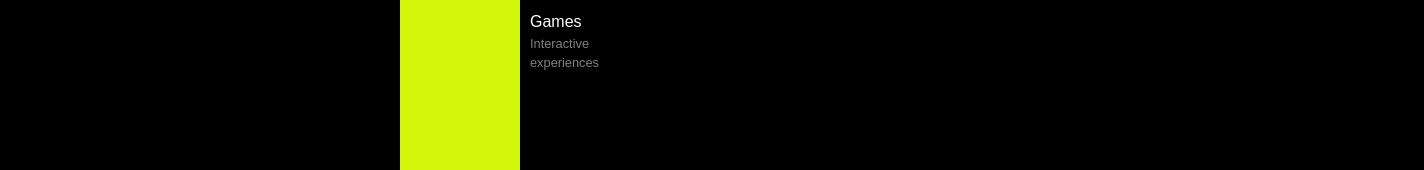
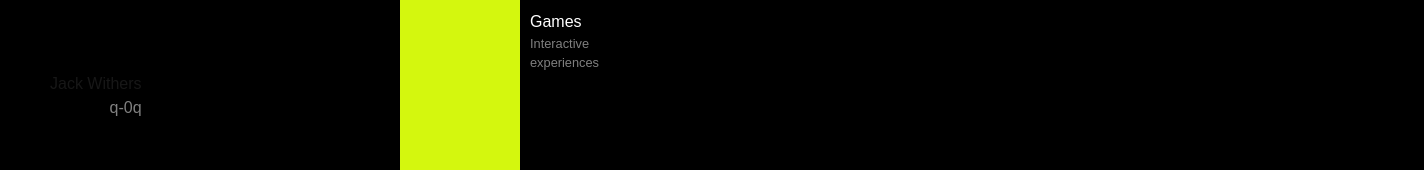
Before and after one commit to q-0q/website, a Next.js app: page / in a window 1280 px wide. Shown: the top 170 px of the page, 1424 px wide, since content can reach past the window. Built offline with nearby package versions, Linux system fonts and the light colour scheme.

Commit message:
feat: badge

```diff
--- a/app/layout.tsx
+++ b/app/layout.tsx
@@ -8,6 +8,7 @@ import { AppContextProvider } from "@/component/context";
 import Header from "@/component/header";
 import Menu from "@/component/menu";
 import Subpage from "@/component/subpage";
+import Badge from "@/component/badge";
 
 const geistSans = Geist({
   variable: "--font-geist-sans",
@@ -39,6 +40,7 @@ export default function RootLayout({
           {/* <Header /> */}
 
           <div style={styles.content}>
+            <Badge></Badge>
             <Menu></Menu>
             {children}
           </div>
--- a/component/badge.tsx
+++ b/component/badge.tsx
@@ -1,24 +1,73 @@
-import React, { ReactNode } from "react";
+"use client";
+
+import React, { ReactNode, useEffect, useRef } from "react";
 import { CSSProperties } from "react";
 import "../app/globals.css";
+import { useAppContext } from "./context";
+import { MenuState } from "./menu-item";
+import gsap from "gsap";
 
 export default function Badge() {
+
+      const {
+          selectedPageIndex,
+          setSelectedPageIndex,
+          previousSelectedPageIndex,
+          setPreviousSelectedPageIndex,
+          menuState,
+          setMenuState
+      } = useAppContext()
+
+      const ref = useRef<HTMLDivElement>(null);
+
+      useEffect(() => {
+
+        const handleResize = () => {
+          choreograph();
+        };
+        handleResize();
+        window.addEventListener("resize", handleResize);
+        return () => {
+          window.removeEventListener("resize", handleResize);
+        };
+      });
+
+      useEffect(() => {
+        // menu-wide animations
+        choreograph();
+      }, [menuState]);
+
+
   return (
-    <div style={styles.title}>
-      <p>Jack Withers | q-0q</p>
+    <div style={styles.title} ref={ref}>
+      <p>Jack Withers</p>
+      <p style={{color: "gray"}}>q-0q</p>
     </div>
   );
+
+  function choreograph() {
+    // gsap.to(ref.current, {
+    //   x:
+    //   duration: 0.2,
+    // });
+
+    const opacity = menuState == MenuState.Open || menuState == MenuState.Init ? 1 : 0;
+    console.log("opacity: " + opacity)
+    gsap.to(ref.current, {
+      opacity: opacity,
+      duration: 0.2
+    })
+  }
 }
 
-const styles : { title: CSSProperties } = {
+const styles: { title: CSSProperties } = {
   title: {
     position: "absolute",
-    height: "calc(var(--vh, 1vh) * 3)",
-    background: "var(--brand-color)",
-    color: "black",
+    top: "calc(var(--vh, 1vh) * 9)",
+    left: "calc(var(--vh, 1vh) * 5)",
     display: "flex",
-    flexDirection: "row",
-    alignItems: "center",
+    flexDirection: "column",
+    alignItems: "end",
     paddingLeft: "10px",
   },
 };
--- a/component/menu-item.tsx
+++ b/component/menu-item.tsx
@@ -9,6 +9,7 @@ import { useGSAP } from "@gsap/react";
 import { inverseLerp, lerp, setVhVariable } from "@/helper/helper";
 import { usePathname, useRouter, useSearchParams } from "next/navigation";
 import { MOBILE_BREAKPOINT } from "./subpage-list";
+import Badge from "./badge";
 
 type MenuItemProps = {
   index: number;
@@ -132,12 +133,12 @@ export default function MenuItem({ index, title, description, slug }: MenuItemPr
           <div
             style={{
               ...(isMobile &&
-              selectedPageIndex == index &&
-              menuState == MenuState.Closed
+                selectedPageIndex == index &&
+                menuState == MenuState.Closed
                 ? styles.mobileText
                 : styles.text),
-            }}
-          >
+              }}
+              >
             <p onClick={handleClick} style={styles.name}>
               {title}
             </p>
@@ -163,36 +164,7 @@ export default function MenuItem({ index, title, description, slug }: MenuItemPr
       return reversedIndex * 0.175 + 0.5;
     }
 
-    function computeOpenXDestination(index: number) {
-      const vh = window.innerHeight / 100;
 
-      const numTiles = 4;
-      const tileWidth = 25 * vh;
-      const maxPadding = 100;
-      const maxCascade = 300;
-
-      const maxStep = maxCascade / (numTiles - 1);
-      const cascadeWidth = maxStep * (numTiles - 1);
-      const totalWidth = tileWidth + cascadeWidth + 2 * maxPadding;
-
-      let padding: number;
-      let step: number;
-
-      if (totalWidth <= window.innerWidth) {
-        padding = maxPadding;
-        step = maxStep;
-      } else {
-        const denominator = maxCascade + 2 * maxPadding;
-        const s = (window.innerWidth - tileWidth) / denominator;
-        padding = maxPadding * s;
-        step = maxStep * s;
-      }
-
-      const reversedIndex = numTiles - 1 - index;
-      const output = padding + reversedIndex * step + 100 * vh;
-
-      return output;
-    }
 
     function computeClosedXDestination() {
         const vh = window.innerHeight / 100;
@@ -214,27 +186,22 @@ export default function MenuItem({ index, title, description, slug }: MenuItemPr
 
         switch (menuState) {
           case MenuState.Init: {
-            console.log("choreo init");
             choreographInit();
             break;
           }
           case MenuState.Opening: {
-            console.log("choreo open");
             choreographOpening();
             break;
           }
           case MenuState.Closing: {
-            console.log("choreo close");
             choreographClose();
             break;
           }
           case MenuState.Closed: {
-            console.log("choreo closed");
             choreographClosed();
             break;
           }
           case MenuState.Open: {
-            console.log("choreo closed");
             choreographOpen();
             break;
           }
@@ -444,3 +411,34 @@ const styles: {
     flexDirection: "row",
   },
 };
+
+export function computeOpenXDestination(index: number) {
+  const vh = window.innerHeight / 100;
+
+  const numTiles = 4;
+  const tileWidth = 25 * vh;
+  const maxPadding = 100;
+  const maxCascade = 300;
+
+  const maxStep = maxCascade / (numTiles - 1);
+  const cascadeWidth = maxStep * (numTiles - 1);
+  const totalWidth = tileWidth + cascadeWidth + 2 * maxPadding;
+
+  let padding: number;
+  let step: number;
+
+  if (totalWidth <= window.innerWidth) {
+    padding = maxPadding;
+    step = maxStep;
+  } else {
+    const denominator = maxCascade + 2 * maxPadding;
+    const s = (window.innerWidth - tileWidth) / denominator;
+    padding = maxPadding * s;
+    step = maxStep * s;
+  }
+
+  const reversedIndex = numTiles - 1 - index;
+  const output = padding + reversedIndex * step + 100 * vh;
+
+  return output;
+}
--- a/public/markdown/website.md
+++ b/public/markdown/website.md
@@ -2,4 +2,4 @@
 
 This site is built with [Next.js](https://nextjs.org/) and hosted on [Vercel](https://vercel.com/). UI animations are done with the [GSAP](https://gsap.com/) framework.
 
-The articles are written by me in Markdown and dynamically converted to HTML using [remark](https://github.com/remarkjs/remark). Videos are stored in Vercel Blob storage and embedded using [remark-directive-sugar](https://github.com/lin-stephanie/remark-directive-sugar). Codeblock syntax highlighting is done with [rehype-rehighlight](https://github.com/rehypejs/rehype-highlight).
+The articles are written by me in Markdown and dynamically converted to HTML using [remark](https://github.com/remarkjs/remark). Videos are stored in Vercel Blob storage and embedded using [remark-directive-sugar](https://github.com/lin-stephanie/remark-directive-sugar). Code block syntax highlighting is done with [rehype-rehighlight](https://github.com/rehypejs/rehype-highlight).
```
